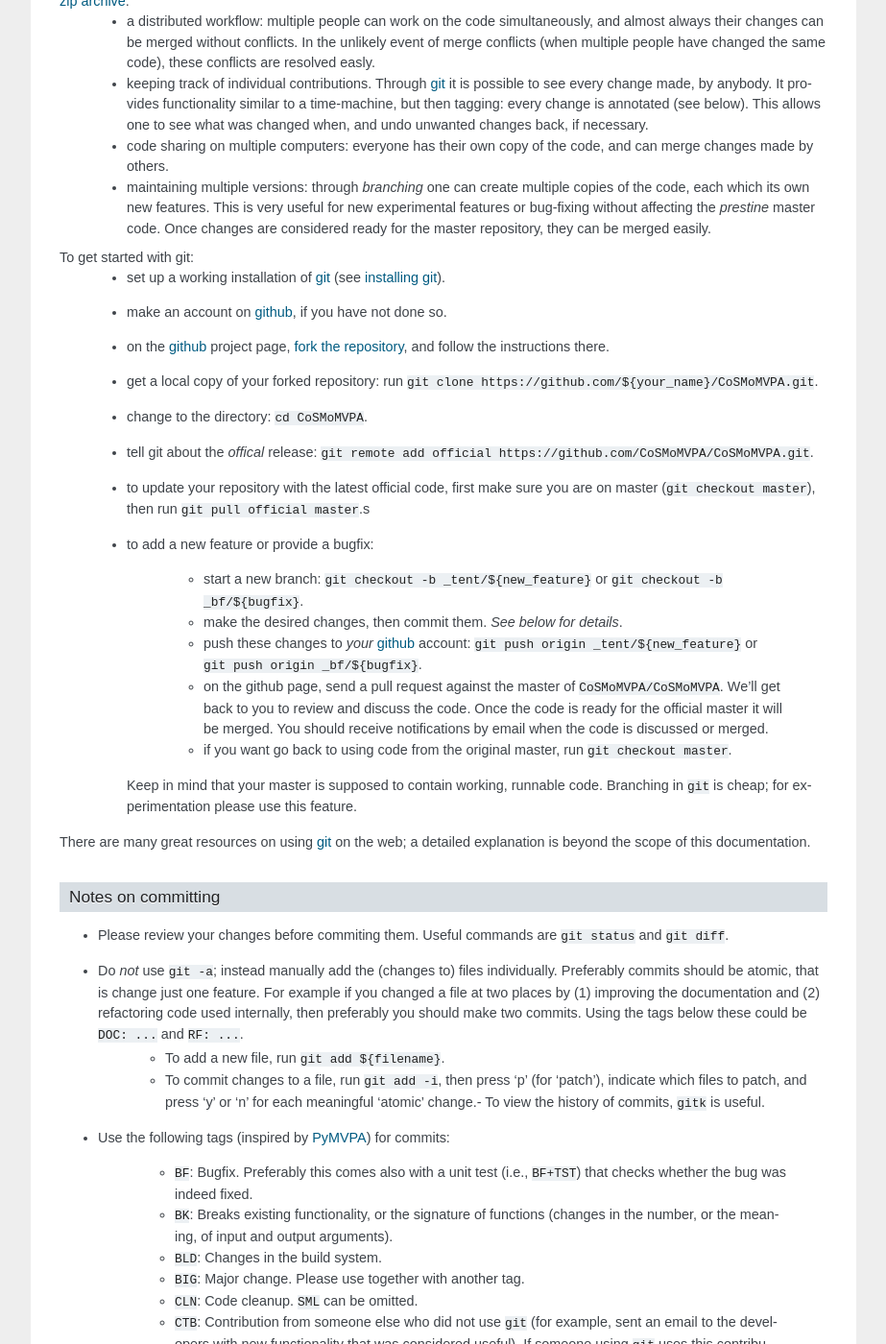
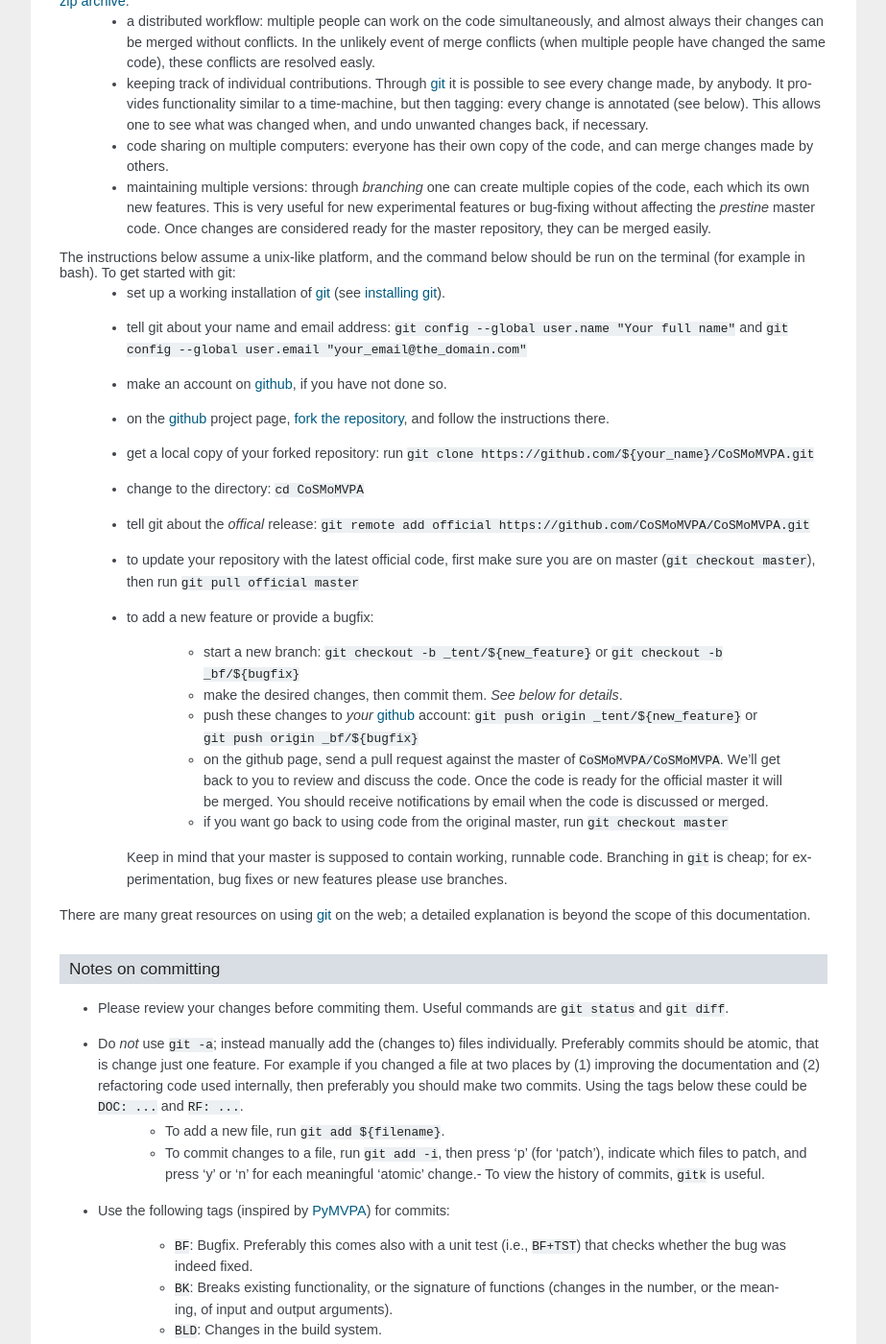
Before and after one commit to CoSMoMVPA/CoSMoMVPA, a Sphinx documentation site: the page built from doc/source/contribute.rst, in a window 1280 px wide and 1400 px high, scrolled down 2257 px. Shown: the whole window at 96% size, without its empty margins (198-1121 px from the left). Built offline with Sphinx 7.4.7, drawn with Linux system fonts in a browser that asks for light colours; pages that are not in the unit, such as notebooks, are missing from menus.

Commit message:
DOC: update git information

```diff
--- a/doc/source/contribute.rst
+++ b/doc/source/contribute.rst
@@ -99,23 +99,24 @@ The git_ distributed version control system is used for code development. It has
     + code sharing on multiple computers: everyone has their own copy of the code, and can merge changes made by others.
     + maintaining multiple versions: through *branching* one can create multiple copies of the code, each which its own new features. This is very useful for new experimental features or bug-fixing without affecting the *prestine* master code. Once changes are considered ready for the master repository, they can be merged easily.
 
-To get started with git:
+The instructions below assume a unix-like platform, and the command below should be run on the terminal (for example in bash). To get started with git:
     + set up a working installation of git_ (see `installing git`_).
+    + tell git about your name and email address: ``git config --global user.name "Your full name"`` and ``git config --global user.email "your_email@the_domain.com"``
     + make an account on github_, if you have not done so.
     + on the github_ project page, `fork the repository`_, and follow the instructions there.
-    + get a local copy of your forked repository: run ``git clone https://github.com/${your_name}/CoSMoMVPA.git``.
-    + change to the directory: ``cd CoSMoMVPA``.
-    + tell git about the `offical` release: ``git remote add official https://github.com/CoSMoMVPA/CoSMoMVPA.git``.
-    + to update your repository with the latest official code, first make sure you are on master (``git checkout master``), then run ``git pull official master``.s
+    + get a local copy of your forked repository: run ``git clone https://github.com/${your_name}/CoSMoMVPA.git``
+    + change to the directory: ``cd CoSMoMVPA``
+    + tell git about the `offical` release: ``git remote add official https://github.com/CoSMoMVPA/CoSMoMVPA.git``
+    + to update your repository with the latest official code, first make sure you are on master (``git checkout master``), then run ``git pull official master``
     + to add a new feature or provide a bugfix:
 
-        - start a new branch: ``git checkout -b _tent/${new_feature}`` or ``git checkout -b _bf/${bugfix}``.
+        - start a new branch: ``git checkout -b _tent/${new_feature}`` or ``git checkout -b _bf/${bugfix}``
         - make the desired changes, then commit them. `See below for details`.
-        - push these changes to *your* github_ account: ``git push origin _tent/${new_feature}`` or ``git push origin _bf/${bugfix}``.
+        - push these changes to *your* github_ account: ``git push origin _tent/${new_feature}`` or ``git push origin _bf/${bugfix}``
         -  on the github page, send a pull request against the master of ``CoSMoMVPA/CoSMoMVPA``. We'll get back to you to review and discuss the code. Once the code is ready for the official master it will be merged. You should receive notifications by email when the code is discussed or merged.
-        - if you want go back to using code from the original master, run ``git checkout master``.
+        - if you want go back to using code from the original master, run ``git checkout master``
 
-      Keep in mind that your master is supposed to contain working, runnable code. Branching in ``git`` is cheap; for experimentation please use this feature.
+      Keep in mind that your master is supposed to contain working, runnable code. Branching in ``git`` is cheap; for experimentation, bug fixes or new features please use branches.
 
 There are many great resources on using git_ on the web; a detailed explanation is beyond the scope of this documentation.
 
```
